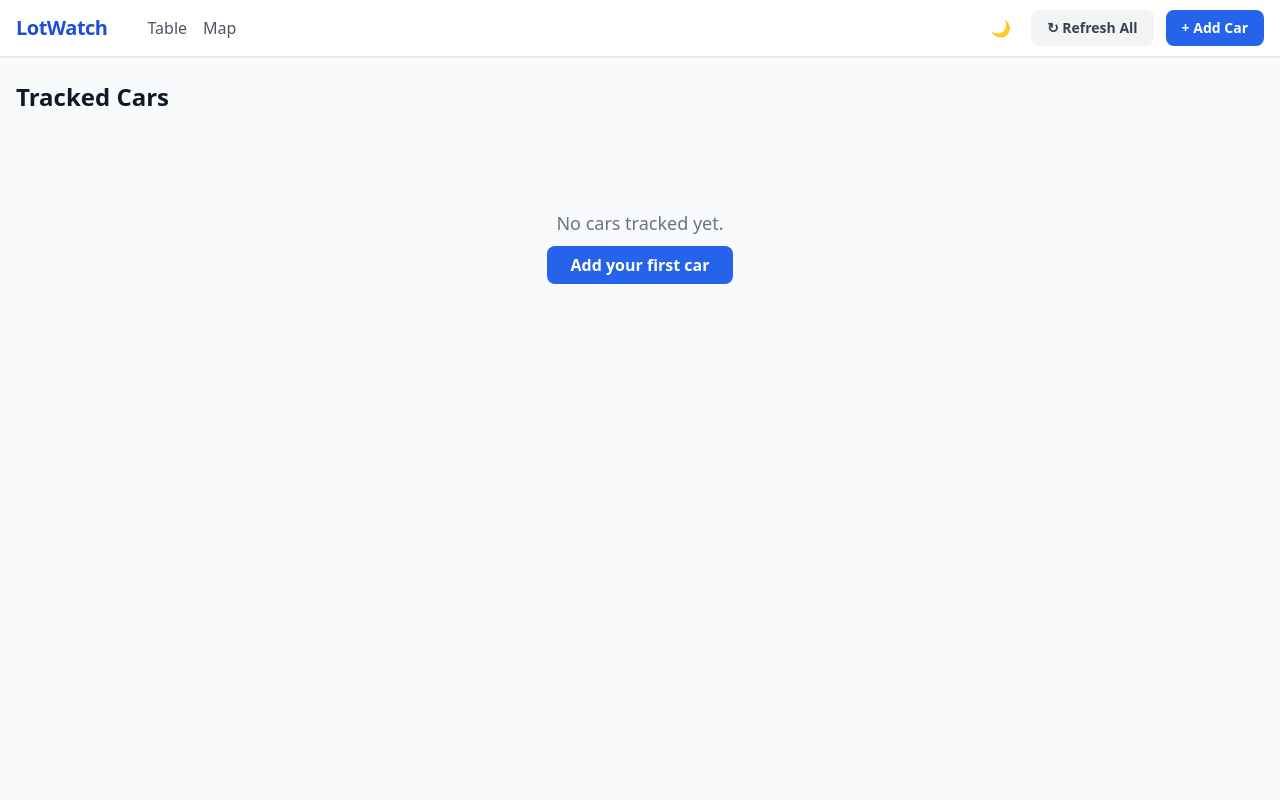
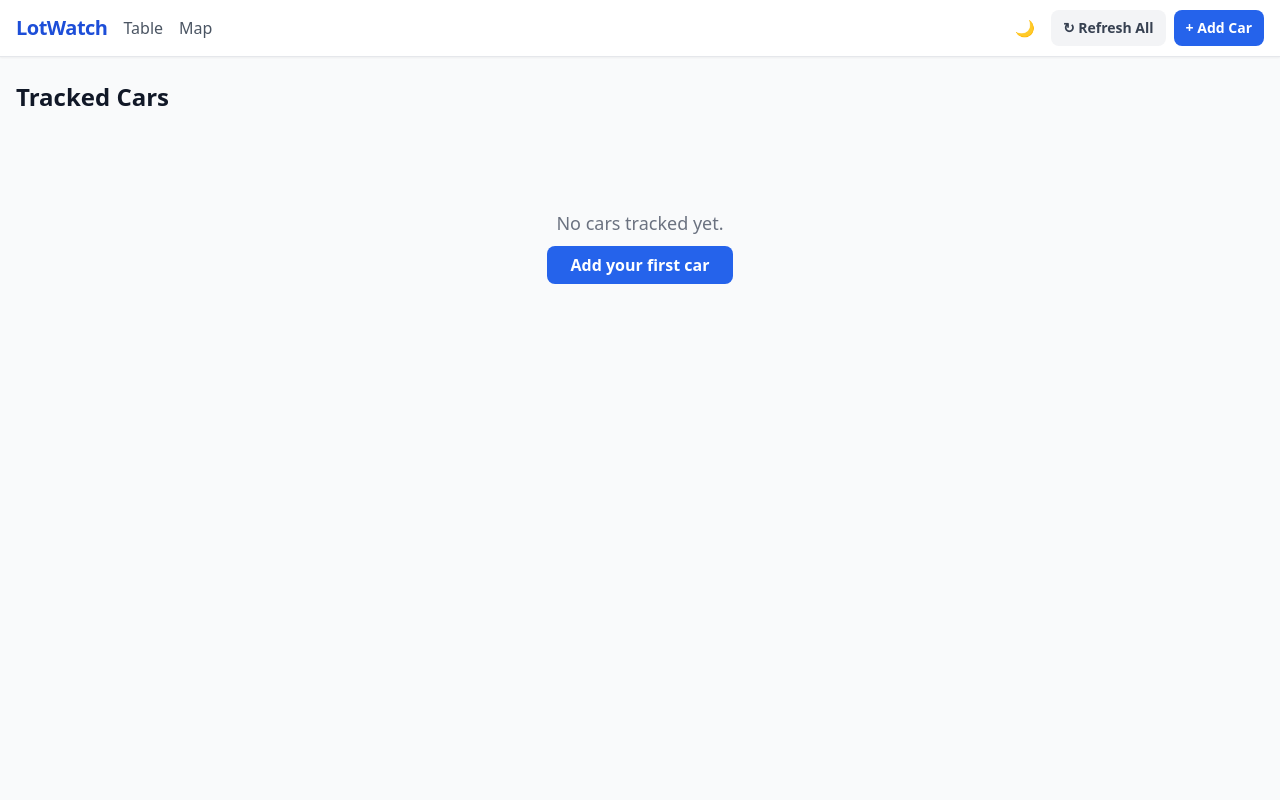
Before and after one commit to woonex/lotwatch, a FastAPI app: page /cars in a window 1280 px wide. Run offline with FastAPI, Linux system fonts and the light colour scheme; data that the repository does not hold is empty; parts of the project's set-up code (start-up, migrations or seed data) failed here and were passed over; some libraries are stand-ins or nearby versions.

Commit message:
Fix/mobile UI feedback (#9)
* mobile app feedback to prevent scrolling

* more mobile app feedback

* add deaelership name to map pins

* add dealership data sent from server

```diff
--- a/app/routers/cars.py
+++ b/app/routers/cars.py
@@ -71,6 +71,7 @@ def map_view(request: Request, db: Session = Depends(get_db)):
                 "features": c.features or {},
                 "max_price": max((ph.price for ph in c.price_history), default=c.current_price),
                 "mileage": c.mileage,
+                "dealership_name": c.dealership_name or "",
             }
             for c in cars
         ]
--- a/app/templates/base.html
+++ b/app/templates/base.html
@@ -16,7 +16,7 @@
   <script src="https://unpkg.com/htmx.org@1.9.12" defer></script>
   <script defer src="https://unpkg.com/alpinejs@3.x.x/dist/cdn.min.js"></script>
 </head>
-<body class="bg-gray-50 dark:bg-gray-900 text-gray-900 dark:text-gray-100 min-h-screen">
+<body class="bg-gray-50 dark:bg-gray-900 text-gray-900 dark:text-gray-100 min-h-screen overflow-x-hidden">
 
   <!-- Possibly-sold banner -->
   {% if sold_count and sold_count > 0 %}
@@ -27,26 +27,26 @@
 
   <!-- Nav -->
   <nav class="bg-white dark:bg-gray-800 shadow-sm border-b border-gray-200 dark:border-gray-700">
-    <div class="max-w-7xl mx-auto px-4 flex items-center h-14 gap-6">
+    <div class="max-w-7xl mx-auto px-4 flex items-center min-h-14 py-2 gap-4 flex-wrap">
       <a href="/cars" class="text-xl font-bold text-blue-700 dark:text-blue-400 tracking-tight">LotWatch</a>
-      <div class="flex gap-4 items-center ml-4">
+      <div class="flex gap-4 items-center">
         <a href="/cars" class="text-gray-600 dark:text-gray-300 hover:text-blue-600 dark:hover:text-blue-400 font-medium">Table</a>
         <a href="/map" class="text-gray-600 dark:text-gray-300 hover:text-blue-600 dark:hover:text-blue-400 font-medium">Map</a>
       </div>
-      <div class="ml-auto flex items-center gap-3">
+      <div class="ml-auto flex items-center gap-2 flex-wrap">
         <button id="theme-toggle" onclick="toggleTheme()"
           class="p-2 rounded-lg text-gray-500 dark:text-gray-400 hover:bg-gray-100 dark:hover:bg-gray-700 transition-colors"
           title="Toggle dark mode">
           <span id="theme-icon">🌙</span>
         </button>
         <form method="POST" action="/cars/refresh-all">
-          <button type="submit" class="bg-gray-100 hover:bg-gray-200 dark:bg-gray-700 dark:hover:bg-gray-600 text-gray-700 dark:text-gray-200 text-sm font-semibold px-4 py-2 rounded-lg">
-            ↻ Refresh All
+          <button type="submit" class="bg-gray-100 hover:bg-gray-200 dark:bg-gray-700 dark:hover:bg-gray-600 text-gray-700 dark:text-gray-200 text-sm font-semibold px-3 py-2 rounded-lg">
+            ↻ <span class="hidden sm:inline">Refresh All</span>
           </button>
         </form>
         <a href="/cars/new"
-           class="bg-blue-600 hover:bg-blue-700 text-white text-sm font-semibold px-4 py-2 rounded-lg">
-          + Add Car
+           class="bg-blue-600 hover:bg-blue-700 text-white text-sm font-semibold px-3 py-2 rounded-lg">
+          + <span class="hidden sm:inline">Add Car</span>
         </a>
       </div>
     </div>
--- a/app/templates/cars/map.html
+++ b/app/templates/cars/map.html
@@ -208,6 +208,7 @@
                 ${photo}
                 <div style="font-weight:600">${car.year || ''} ${car.make || ''} ${car.model || ''}</div>
                 ${car.trim ? `<div style="font-size:11px;color:#6b7280">${car.trim}</div>` : ''}
+                ${car.dealership_name ? `<div style="font-size:11px;color:#6b7280">${car.dealership_name}</div>` : ''}
                 <div style="margin-top:4px;font-weight:700;color:#1d4ed8">$${car.current_price ? Number(car.current_price).toLocaleString() : '—'}</div>
                 ${wasPrice}
                 ${car.mileage != null ? `<div style="font-size:11px;color:#6b7280;margin-top:2px">${Number(car.mileage).toLocaleString()} mi</div>` : ''}
```
